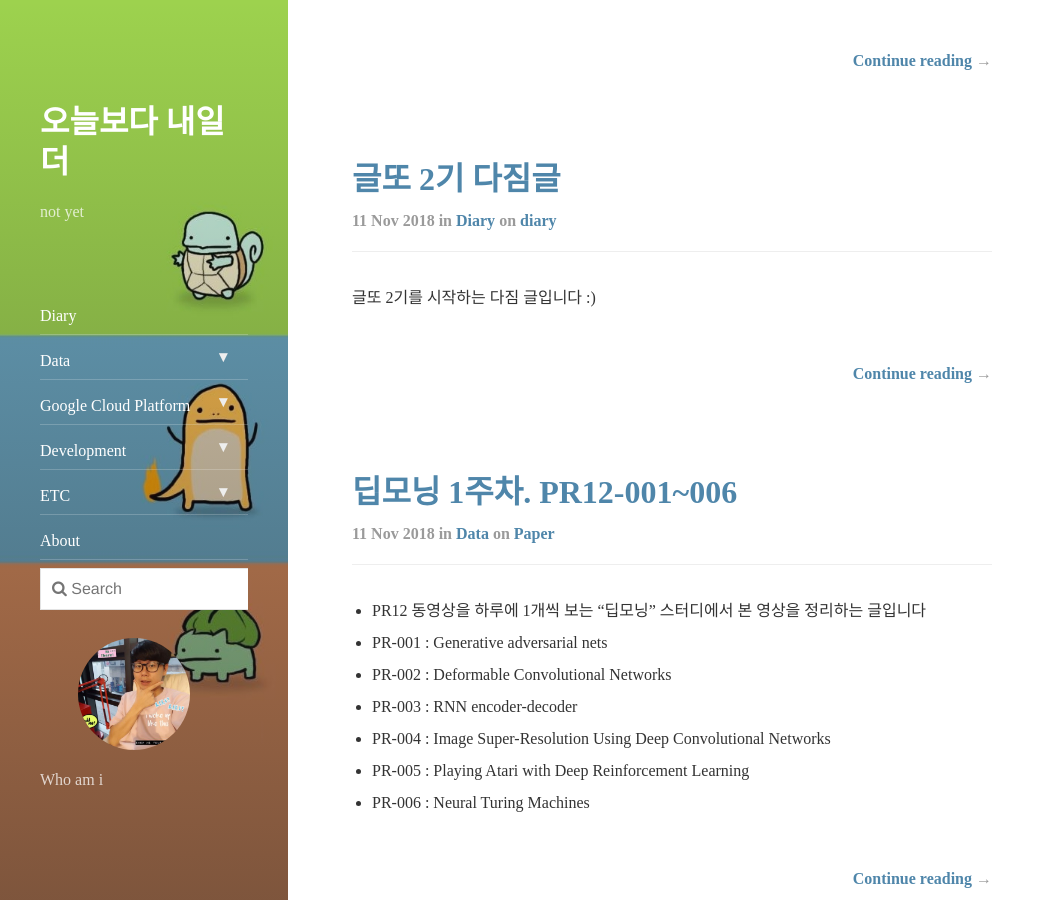
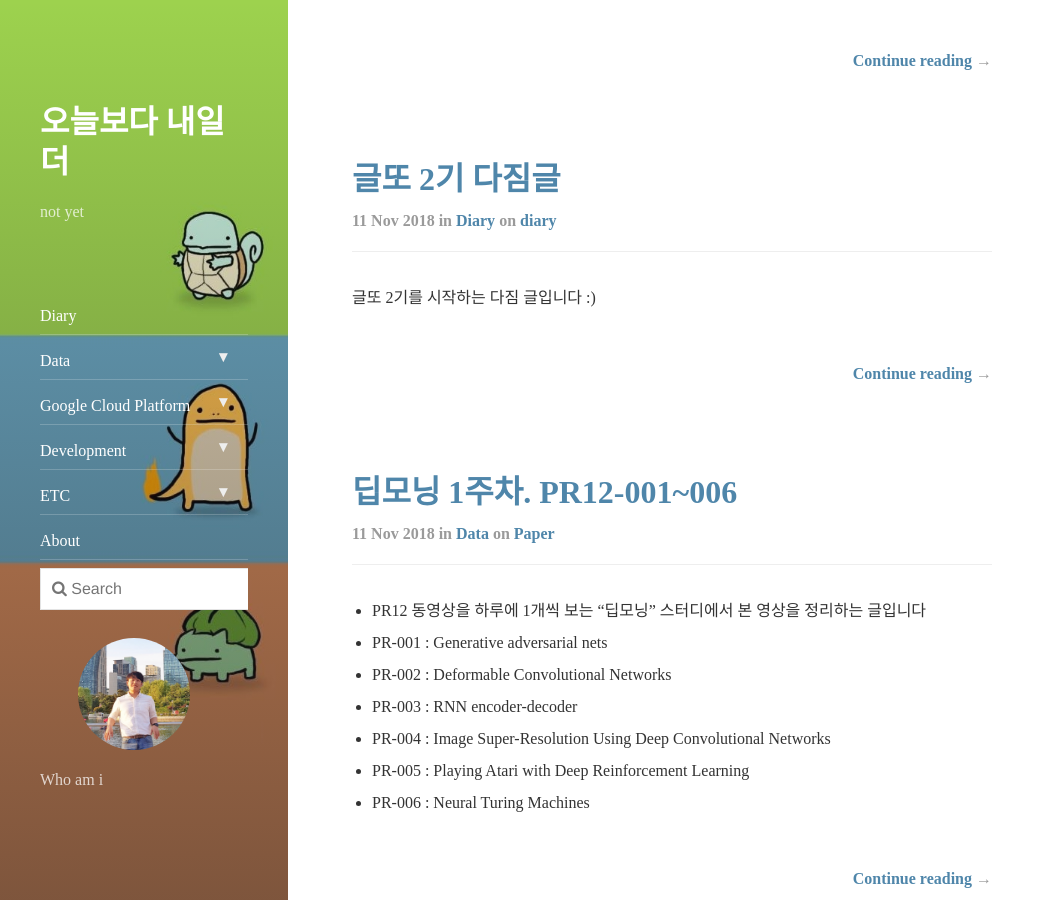
Before and after one commit to samslow/samslow.github.io, a Jekyll site: the page built from index.html, in a window 1280 px wide and 900 px high, scrolled down 378 px. Shown: the whole window, without its empty margins (0-1055 px from the left). Built offline with Jekyll 4.4.1, drawn with Linux system fonts in a browser that asks for light colours; nearby versions of some CDN libraries; the list of posts is cut into pages by our own code.

Commit message:
URL updated
Signed-off-by: samslow <shsvkdldj@likelion.org>

```diff
--- a/_config.yml
+++ b/_config.yml
@@ -6,7 +6,7 @@ title:               오늘보다 내일 더
 
 # The unique resource location of your page.
 # Set to `https://<username>.github.io` when hosting on GitHub Pages
-url:                 https://samslow.github.io
+url:                 https://samslow.me
 
 # Set to '' when hosting a blog on GitHub Pages, ie on `//<username>.github.io`
 # Set to '/<reponame>' when using the `gh-pages` branch of a repository
--- a/_data/authors.yml
+++ b/_data/authors.yml
@@ -12,11 +12,11 @@ samslow:
 
   # This photo will be used in the about section
   picture:
-    src:             /assets/img/me.jpeg
+    src:             /assets/img/me.png
     # srcset is optional, but can be used to provide higher res versions for retina displays
     srcset:
-      1x:            /assets/img/me.jpeg
-      2x:            /assets/img/me.jpeg
+      1x:            /assets/img/me.png
+      2x:            /assets/img/me.png
 
   # Social media icons in sidebar
   # Comment/uncommet to show/hide
```
Also changed, not shown: assets/img/me.png (added).
